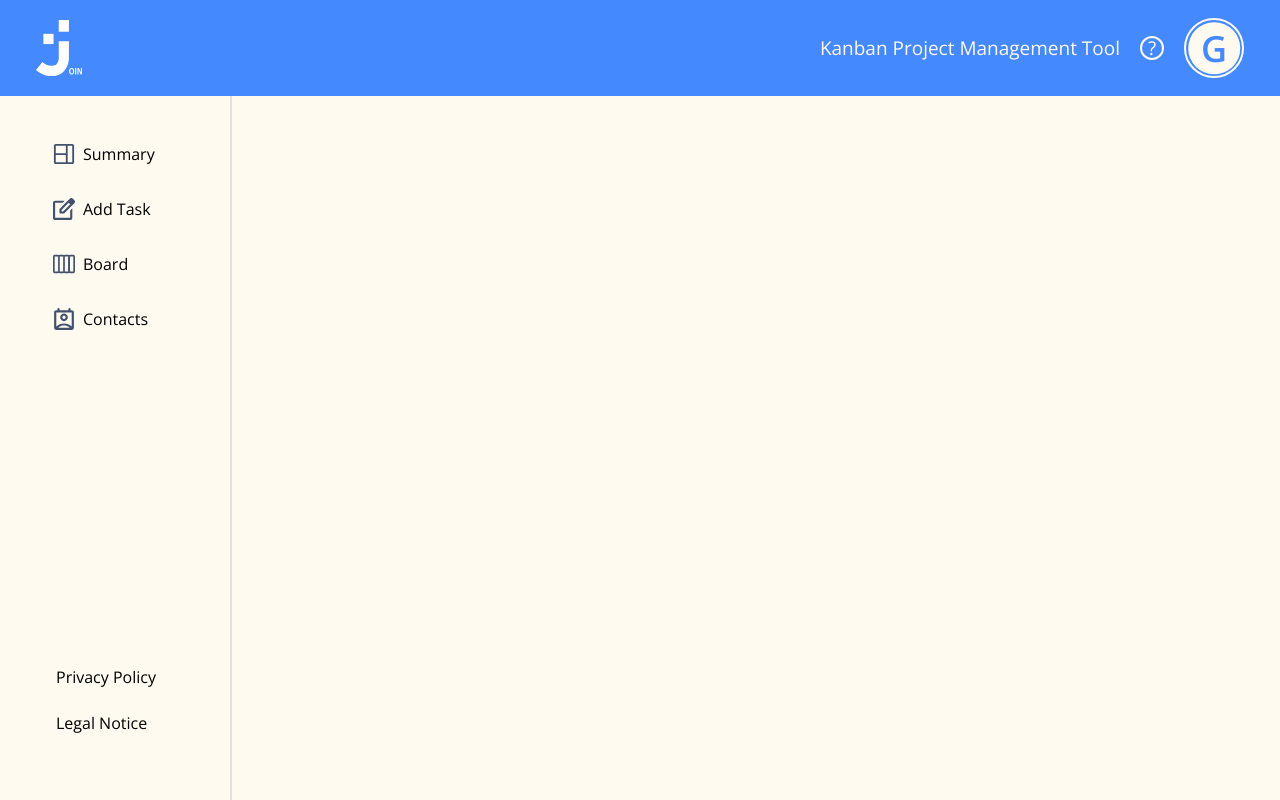
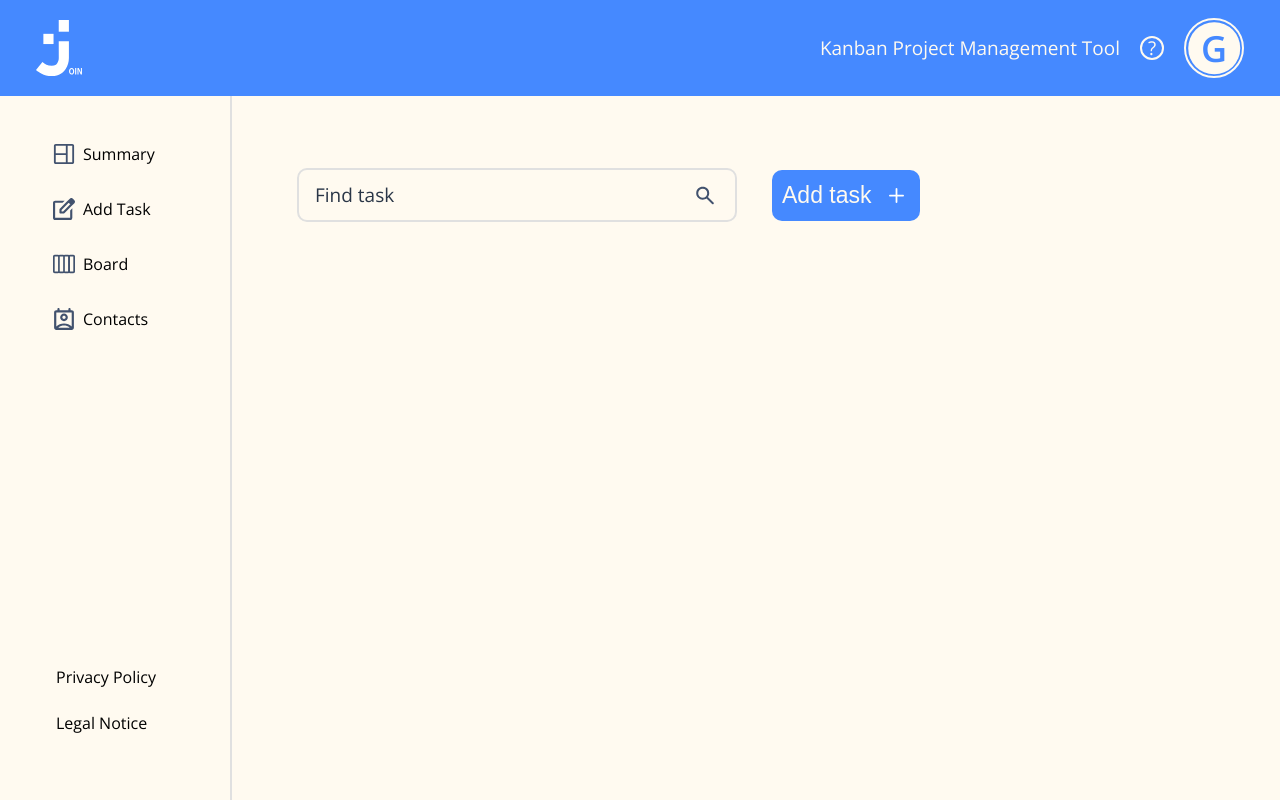
Before and after one commit to anitagasteiner/join, an Angular app: page /board in a window 1280 px wide. Before the commit this address led to /. Built offline with nearby package versions, Linux system fonts and the light colour scheme.

Commit message:
board component started // find and add task

```diff
--- a/src/app/app.routes.ts
+++ b/src/app/app.routes.ts
@@ -1,9 +1,11 @@
 import { Routes } from '@angular/router';
 import { SummaryComponent } from './components/summary/summary.component';
 import { AddTaskComponent } from './components/add-task/add-task.component';
+import { BoardComponent } from './components/board/board.component';
 
 
 export const routes: Routes = [
     { path: '', component: SummaryComponent },
-    { path: 'add-task', component: AddTaskComponent }
+    { path: 'add-task', component: AddTaskComponent },
+    { path: 'board', component: BoardComponent }
 ];
--- a/src/app/components/add-task/add-task.component.html
+++ b/src/app/components/add-task/add-task.component.html
@@ -64,7 +64,7 @@
                 <span>Clear</span>
                 <img src="/img/cancel.svg">
             </div>
-            <input class="btn-create-clear btn-create" type="submit" value="Create Task">
+            <input class="btn-create-clear btn-create btn-submit" type="submit" value="Create task">
         </div>
 
     </form>
--- a/src/app/components/add-task/add-task.component.scss
+++ b/src/app/components/add-task/add-task.component.scss
@@ -12,50 +12,6 @@ form {
             font-size: 32px !important;
         }
     }
-}
-
-fieldset {
-    border: none;
-}
-
-input, textarea, select {
-    width: 440px;
-    @include colors.bg-ivory;
-    @include colors.border-grey-light;
-    border-radius: 10px;
-    font-family: 'Open-Sans', sans-serif;
-    font-size: 19px;
-    @include colors.color-grey-dark;
-    padding: 8px 0 8px 12px;
-    box-sizing: border-box;
-}
-
-input:-moz-placeholder, /* Firefox 18- */
-input::-moz-placeholder, /* Firefox 19+ */
-input:-ms-input-placeholder, /* IE 10+ */
-input::-webkit-input-placeholder, /* Webkit based */
-input::placeholder,
-textarea:-moz-placeholder, /* Firefox 18- */
-textarea::-moz-placeholder, /* Firefox 19+ */
-textarea:-ms-input-placeholder, /* IE 10+ */
-textarea::-webkit-input-placeholder, /* Webkit based */
-textarea::placeholder,
-select:-moz-placeholder, /* Firefox 18- */
-select::-moz-placeholder, /* Firefox 19+ */
-select:-ms-input-placeholder, /* IE 10+ */
-select::-webkit-input-placeholder, /* Webkit based */
-select::placeholder { /* Modern browsers */
-    @include colors.color-grey-dark;
-}
-
-select {
-    cursor: pointer;
-    appearance: none;
-    background: url('/img/drop-down-arrow.svg') no-repeat right 16px center;
-}
-
-::placeholder {
-    @include colors.color-grey-dark;
 }
 
 .priority {
@@ -74,6 +30,10 @@ select {
             background-color: orange;
         }
     }
+}
+
+input, textarea, select {
+    padding: 8px 0 8px 12px;
 }
 
 #subtasks {
@@ -100,13 +60,7 @@ select {
 
 .btn-create-clear {
     font-size: 23px !important;
-    box-sizing: border-box;
-    border-radius: 10px;
-    font-family: 'Open-Sans', sans-serif;
-    font-size: 19px;
     @include colors.color-grey-dark;
-    padding: 8px 0 8px 12px;
-    box-sizing: border-box;
 }
 
 .btn-clear {
@@ -115,6 +69,8 @@ select {
     align-items: center;
     gap: 18px;
     padding: 16px 18px 16px 23px;
+    border-radius: 10px;
+    box-sizing: border-box;
     @include colors.bg-ivory;
     @include colors.border-grey-light;
     >img {
@@ -125,13 +81,9 @@ select {
 
 .btn-create {
     padding: 16px 38px 16px 10px;
-    width: auto;
-    height: auto;
-    @include colors.bg-dark;
-    @include colors.color-ivory;
-    border: none !important;
     background-image: url('/img/check.svg');
     background-repeat: no-repeat;
     background-position: right 8px center;
     background-size: 24px 24px;
+    @include colors.color-ivory;
 }
--- a/src/app/components/board/board.component.html
+++ b/src/app/components/board/board.component.html
@@ -1 +1,11 @@
-<p>board works!</p>
+<div class="main-container">
+
+    <div class="search-add-container">
+
+        <input class="search-task" placeholder="Find task" onfocus="this.placeholder=''" type="text" name="find-task" id="findTask">
+
+        <button class="btn-submit">Add task</button>
+
+    </div>
+
+</div>
--- a/src/app/components/board/board.component.scss
+++ b/src/app/components/board/board.component.scss
@@ -0,0 +1,26 @@
+@use './../../shared/colors.scss' as colors;
+
+.search-add-container {
+    padding-top: 72px;
+    padding-left: 65px;
+    display: flex;
+    justify-content: flex-start;
+    align-items: center;
+    gap: 35px;
+}
+
+.search-task {
+    // font-size: 16px;
+    padding: 12px 196px 12px 16px;
+    background: url('/img/search.svg') no-repeat right 21px center;
+}
+
+button {
+    font-size: 23px !important;
+    padding: 12px 48px 12px 10px;
+    background-image: url('/img/add-light.svg');
+    background-repeat: no-repeat;
+    background-position: right 16px center;
+    background-size: 15px 15px;
+    @include colors.color-ivory;
+}
--- a/src/app/shared/components/navbar/navbar.component.html
+++ b/src/app/shared/components/navbar/navbar.component.html
@@ -9,7 +9,7 @@
             <img src="/img/nav-add-task.svg">
             Add Task
         </div>
-        <div>
+        <div routerLink="board" routerLinkActive="active">
             <img src="/img/nav-board.svg">
             Board
         </div>
--- a/src/styles.scss
+++ b/src/styles.scss
@@ -17,3 +17,57 @@ body {
     height: calc(100dvh - 96px);
     margin-left: 232px;
 }
+
+
+// Forms
+
+fieldset {
+    border: none;
+}
+
+input, textarea, select {
+    width: 440px;
+    @include colors.bg-ivory;
+    @include colors.border-grey-light;
+    border-radius: 10px;
+    font-family: 'Open-Sans', sans-serif;
+    font-size: 19px;
+    @include colors.color-grey-dark;
+    box-sizing: border-box;
+}
+
+input:-moz-placeholder, /* Firefox 18- */
+input::-moz-placeholder, /* Firefox 19+ */
+input:-ms-input-placeholder, /* IE 10+ */
+input::-webkit-input-placeholder, /* Webkit based */
+input::placeholder,
+textarea:-moz-placeholder, /* Firefox 18- */
+textarea::-moz-placeholder, /* Firefox 19+ */
+textarea:-ms-input-placeholder, /* IE 10+ */
+textarea::-webkit-input-placeholder, /* Webkit based */
+textarea::placeholder,
+select:-moz-placeholder, /* Firefox 18- */
+select::-moz-placeholder, /* Firefox 19+ */
+select:-ms-input-placeholder, /* IE 10+ */
+select::-webkit-input-placeholder, /* Webkit based */
+select::placeholder { /* Modern browsers */
+    @include colors.color-grey-dark;
+}
+
+select {
+    cursor: pointer;
+    appearance: none;
+    background: url('/img/drop-down-arrow.svg') no-repeat right 16px center;
+}
+
+::placeholder {
+    @include colors.color-grey-dark;
+}
+
+.btn-submit {
+    width: auto;
+    height: auto;
+    @include colors.bg-dark;
+    border: none !important;
+    border-radius: 10px;
+}
```
Also changed, not shown: public/img/add-light.svg (added), public/img/search.svg (added).
